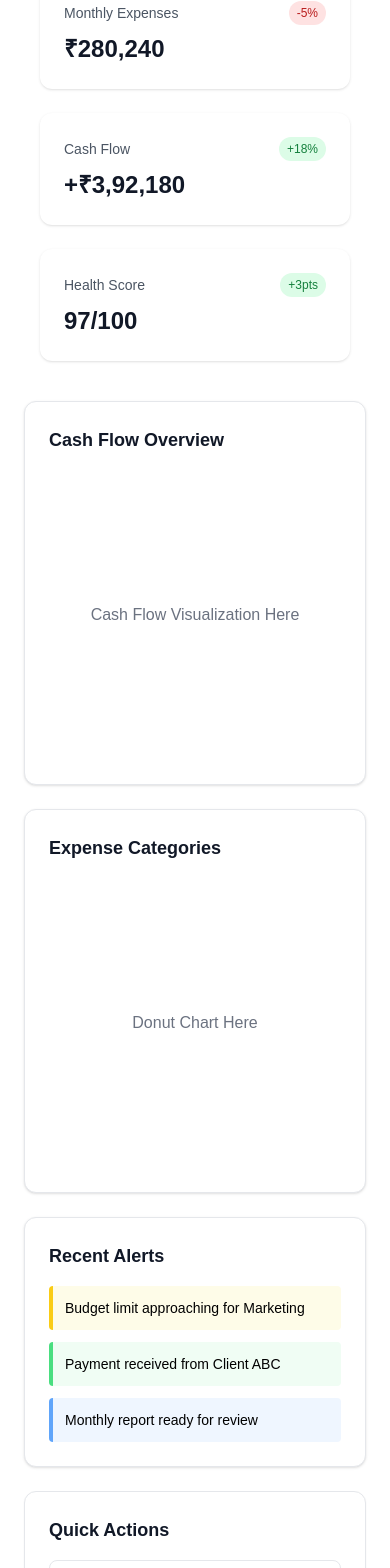
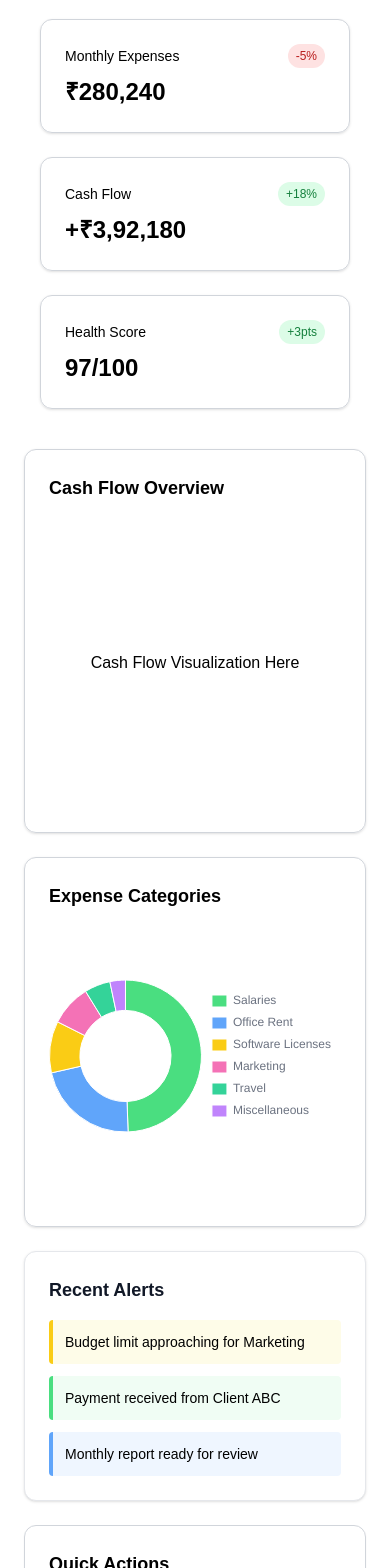
Before and after one commit to Raajkr07/safehold, a React (Vite) app in the folder frontend/: page /app/dashboard in a window 390 px wide. Shown: the part 255-1823 px from the top of the page. Built offline with nearby package versions, Linux system fonts and the light colour scheme.

Commit message:
remove the bgc for visible in light mode

```diff
--- a/frontend/src/app/section/CashFlow.jsx
+++ b/frontend/src/app/section/CashFlow.jsx
@@ -2,11 +2,11 @@ import React from 'react';
 
 const CashFlowChart = () => {
   return (
-    <div className="bg-white rounded-xl p-6 shadow border border-gray-200 h-96 flex flex-col">
-      <h3 className="text-lg font-semibold text-gray-900 mb-4">
+    <div className="rounded-xl p-6 shadow border border-gray-300 h-96 flex flex-col">
+      <h3 className="text-lg font-semibold mb-4">
         Cash Flow Overview
       </h3>
-      <div className="h-full flex items-center justify-center text-gray-500">
+      <div className="h-full flex items-center justify-center">
         Cash Flow Visualization Here
       </div>
     </div>
--- a/frontend/src/app/section/ExpenseCategory.jsx
+++ b/frontend/src/app/section/ExpenseCategory.jsx
@@ -1,13 +1,49 @@
 import React from 'react';
+import { Doughnut } from 'react-chartjs-2';
+import { Chart as ChartJS, ArcElement, Tooltip, Legend } from 'chart.js';
+
+ChartJS.register(ArcElement, Tooltip, Legend);
+
+const data = {
+    labels: ['Salaries', 'Office Rent', 'Software Licenses', 'Marketing', 'Travel', 'Miscellaneous'],
+    datasets: [
+      {
+        label: 'Expenses',
+        data: [45000, 20000, 10000, 8000, 5000, 3000],
+        backgroundColor: [
+          '#4ade80', // green
+          '#60a5fa', // blue
+          '#facc15', // yellow
+          '#f472b6', // pink
+          '#34d399', // teal
+          '#c084fc', // purple
+        ],
+        borderWidth: 1,
+      },
+    ],
+  };
+
+  const options = {
+    cutout: '60%',
+    plugins: {
+      legend: {
+        position: 'right',
+        labels: {
+          color: '#6b7280', // text-gray-500
+          boxWidth: 15,
+        },
+      },
+    },
+  };
 
 const ExpenseCategories = () => {
   return (
-    <div className="bg-white rounded-xl p-6 shadow border border-gray-200 h-96 flex flex-col">
-      <h3 className="text-lg font-semibold text-gray-900 mb-4">
+    <div className="rounded-xl p-6 shadow border border-gray-300 flex flex-col">
+      <h3 className="text-lg font-semibold">
         Expense Categories
       </h3>
-      <div className="h-full flex items-center justify-center text-gray-500">
-        Donut Chart Here
+      <div className="h-full flex items-center justify-center">
+        <Doughnut data={data} options={options}/>
       </div>
     </div>
   );
--- a/frontend/src/app/section/Expenses.jsx
+++ b/frontend/src/app/section/Expenses.jsx
@@ -6,51 +6,30 @@ const projects = [
     category: "Design",
     url: "/projects/1",
     expenses: 1200,
-    users: [
-      { name: "Alice", avatar: "/avatars/alice.png" },
-      { name: "Bob", avatar: "/avatars/bob.png" }
-    ]
   },
   {
     title: "Mobile App Development",
     category: "Development",
     url: "/projects/2",
     expenses: 3400,
-    users: [
-      { name: "Charlie", avatar: "/avatars/charlie.png" },
-      { name: "Dana", avatar: "/avatars/dana.png" },
-      { name: "Eve", avatar: "/avatars/eve.png" }
-    ]
   },
   {
     title: "Marketing Campaign",
     category: "Marketing",
     url: "/projects/3",
     expenses: 2200,
-    users: [
-      { name: "Frank", avatar: "/avatars/frank.png" },
-      { name: "Grace", avatar: "/avatars/grace.png" }
-    ]
   },
   {
     title: "Cloud Migration",
     category: "IT Infrastructure",
     url: "/projects/4",
     expenses: 5100,
-    users: [
-      { name: "Hank", avatar: "/avatars/hank.png" },
-      { name: "Ivy", avatar: "/avatars/ivy.png" }
-    ]
   },
   {
     title: "Customer Support Portal",
     category: "Customer Success",
     url: "/projects/5",
     expenses: 1800,
-    users: [
-      { name: "Jack", avatar: "/avatars/jack.png" },
-      { name: "Karen", avatar: "/avatars/karen.png" }
-    ]
   }
 ];
 
@@ -106,7 +85,7 @@ const Expense = () => {
               href={project.url}
               className="hover:bg-blue-500 hover:ring-blue-500 hover:shadow-md group rounded-md p-3 bg-white ring-1 ring-slate-200 shadow-sm"
             >
-              <dl className="grid sm:block lg:grid xl:block grid-cols-2 grid-rows-3 items-center">
+              <dl className="grid sm:block lg:grid xl:block grid-cols-2 grid-rows-2 items-center">
                 <div>
                   <dt className="sr-only">Title</dt>
                   <dd className="group-hover:text-white font-semibold text-slate-900">
@@ -122,21 +101,7 @@ const Expense = () => {
                 <div>
                   <dt className="sr-only">Expenses</dt>
                   <dd className="text-green-600 font-medium group-hover:text-white">
-                    ${project.expenses.toLocaleString()}
-                  </dd>
-                </div>
-                <div className="col-start-2 row-start-1 row-end-4 sm:mt-4 lg:mt-0 xl:mt-4">
-                  <dt className="sr-only">Users</dt>
-                  <dd className="flex justify-end sm:justify-start lg:justify-end xl:justify-start -space-x-1.5">
-                    {project.users.map((user, idx) => (
-                      <img
-                        key={idx}
-                        src={user.avatar}
-                        alt={user.name}
-                        className="w-6 h-6 rounded-full bg-slate-100 ring-2 ring-white"
-                        loading="lazy"
-                      />
-                    ))}
+                    ₹ {project.expenses.toLocaleString()}
                   </dd>
                 </div>
               </dl>
@@ -158,7 +123,7 @@ const Expense = () => {
             >
               <path d="M10 5a1 1 0 0 1 1 1v3h3a1 1 0 1 1 0 2h-3v3a1 1 0 1 1-2 0v-3H6a1 1 0 1 1 0-2h3V6a1 1 0 0 1 1-1Z" />
             </svg>
-            New project
+            Add Expense
           </a>
         </li>
       </ul>
--- a/frontend/src/app/section/KPI.jsx
+++ b/frontend/src/app/section/KPI.jsx
@@ -9,14 +9,14 @@ const KPI = () => {
   ];
 
   return (
-    <section className="grid grid-cols-1 sm:grid-cols-2 lg:grid-cols-4 gap-6 max-w-7xl mx-auto mb-10 px-4 sm:px-6 lg:px-8">
+    <section className="grid grid-cols-1 sm:grid-cols-2 lg:grid-cols-4 gap-6 max-w-7xl mx-auto mb-10 px-4 pt-10 sm:px-6 lg:px-8">
       {metrics.map((metric, i) => (
         <div
           key={i}
-          className="bg-white rounded-xl p-6 shadow hover:shadow-md transition duration-300 cursor-pointer group"
+          className=" rounded-xl p-6 border border-gray-300 shadow hover:shadow-md transition hover:scale-110 duration-75 cursor-pointer group"
         >
           <div className="flex items-center justify-between mb-2">
-            <span className="text-sm font-medium text-gray-600">{metric.title}</span>
+            <span className="text-sm font-medium">{metric.title}</span>
             <span
               className={`text-xs px-2 py-1 rounded-full ${
                 metric.positive ? 'bg-green-100 text-green-700' : 'bg-red-100 text-red-700'
@@ -25,7 +25,7 @@ const KPI = () => {
               {metric.change}
             </span>
           </div>
-          <div className="text-2xl font-bold text-gray-900 group-hover:text-green-600 transition-colors">
+          <div className="text-2xl font-bold group-hover:text-green-600 transition-colors">
             {metric.value}
           </div>
         </div>
--- a/frontend/src/app/section/QA.jsx
+++ b/frontend/src/app/section/QA.jsx
@@ -9,8 +9,8 @@ const QA = () => {
   ];
 
   return (
-    <div className="bg-white rounded-xl p-6 shadow-sm border border-gray-200">
-      <h3 className="text-lg font-semibold text-gray-900 mb-4">
+    <div className=" rounded-xl p-6 shadow-sm border border-gray-300">
+      <h3 className="text-lg font-semibold mb-4">
         Quick Actions
       </h3>
       <div className="space-y-3">
@@ -18,9 +18,9 @@ const QA = () => {
           <button
             key={index}
             className={`
-              w-full text-left p-3 rounded-lg border border-gray-200
-              hover:border-[#53D347] hover:bg-[#53D347]/5
-              transition-all duration-200 text-sm font-medium
+              w-full text-left p-3 rounded-lg border border-gray-300
+              hover:border-primary hover:bg-primary/5
+              transition-all duration-200 text-sm font-medium hover:scale-105
             `}
           >
             {action}
```
